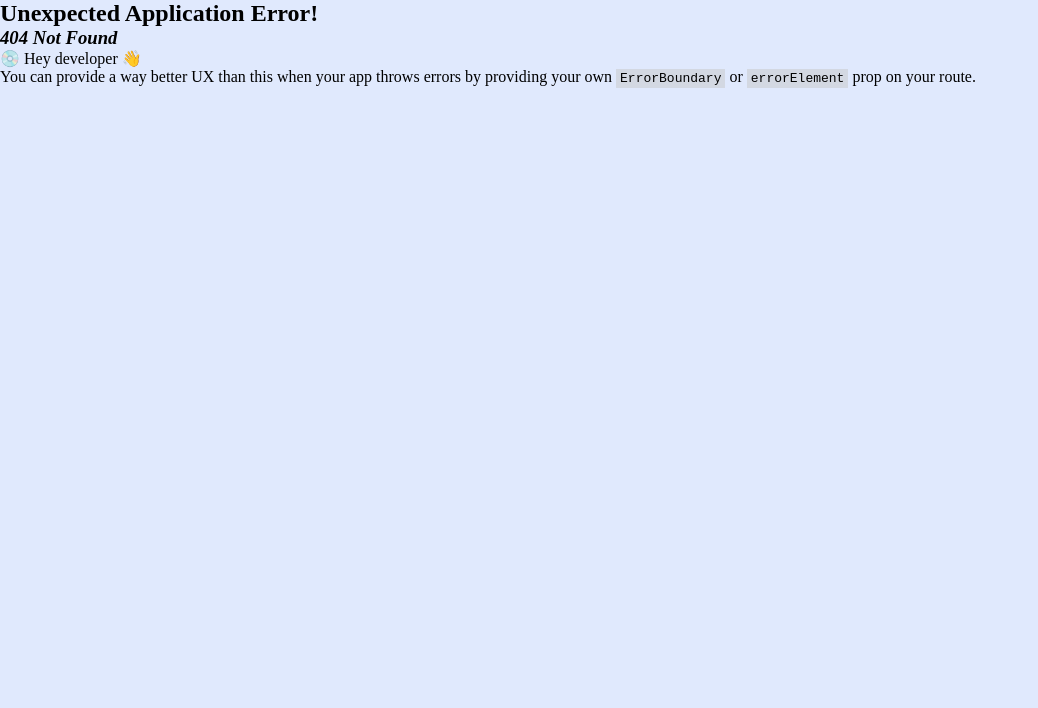
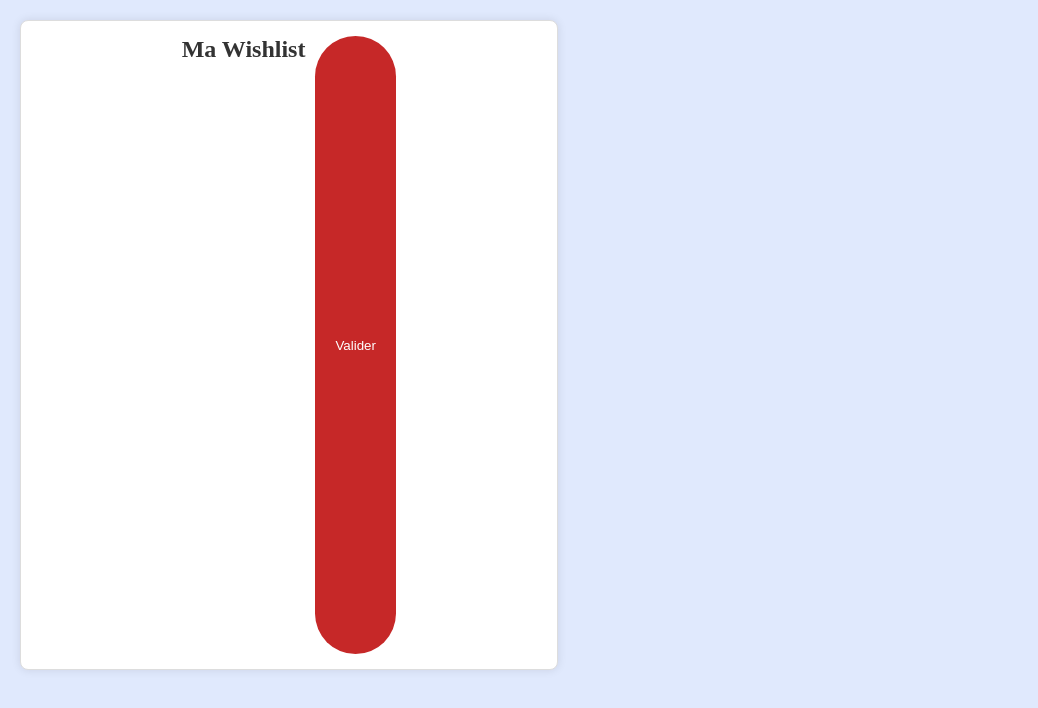
Before and after one commit to Ange230700/WildChristmas, a React (Vite) app: page /wishlist in a window 1280 px wide. Before the commit this address had no page. Shown: the top 708 px of the page, without its empty margins (0-1038 px from the left). Built offline with nearby package versions, Linux system fonts and the light colour scheme.

Commit message:
updating wishlist component..

```diff
--- a/src/components/WishList.jsx
+++ b/src/components/WishList.jsx
@@ -1,21 +1,46 @@
 import React, { useState, useEffect } from "react";
-import productsData from "../data.js";
+import ListCadeaux from "./ListCadeaux.jsx";
+import temporaryArray from "../services/temporaryArray.js";
 
-const Wishlist = () => {
+const Wishlist = ({ id, Description, Category, Image }) => {
   const [wishlist, setWishlist] = useState([]);
 
-  useEffect(() => {
-    setProducts([...productsData]);
-  }, []);
+  function handleClick() {
+    temporaryArray.remove({ id, Description, Category, Image });
+  }
+
+  const handleValidation = () => {
+    // Logique de validation..
+    console.log("Wishlist validée!", wishlist);
+  };
+
+  return (
+    <>
+      <div className="wishlist-container">
+        <h2>Ma Wishlist</h2>
+        {temporaryArray.map((cadeau) => {
+          return (
+            <button
+              key={cadeau.id}
+              className="cadeau-container"
+              onClick={handleClick()}
+            >
+              <Cadeau
+                id={cadeau.id}
+                Description={cadeau.Description}
+                Category={cadeau.Category}
+                Image={cadeau.Image}
+                Onclick={handleClick}
+              />
+            </button>
+          );
+        })}
+        <button className="bouton-valider" onClick={handleValidation}>
+          Valider
+        </button>
+      </div>
+    </>
+  );
 };
 
-return (
-  <div>
-    <h2>Ma Wishlist</h2>
-    {products.map((product) => (
-      <WishlistProduct key={product.id} product={product} />
-    ))}
-  </div>
-);
-
 export default Wishlist;
--- /dev/null
+++ b/src/services/temporaryArray.js
@@ -0,0 +1,3 @@
+const temporaryArray = [];
+
+export default temporaryArray;
--- a/src/styles/wishlist.scss
+++ b/src/styles/wishlist.scss
@@ -0,0 +1,60 @@
+.wishlist-container {
+    display: flex;
+    justify-content: center;
+    padding: 15px;
+    height: 650px;
+    width: 42vw;
+    border: 1px solid #ddd;
+    border-radius: 8px;
+    box-shadow: 0 0 10px rgba(0, 0, 0, 0.1);
+    margin: 20px;
+    background-color: #fff;
+  }
+
+  .wishlist-container h2 {
+    color: #333;
+    font-size: 24px;
+    margin-bottom: 15px;
+  }
+
+  .wishlist-item {
+    border-bottom: 1px solid #ddd;
+    padding: 15px;
+    display: flex;
+    align-items: center;
+  }
+
+  .product-name {
+    flex: 1;
+    color: #333;
+    font-size: 16px;
+  }
+
+  .remove-button {
+    background-color: #e74c3c;
+    color: #fff;
+    border: none;
+    padding: 8px 12px;
+    border-radius: 4px;
+    cursor: pointer;
+    margin-left: 10px;
+  }
+
+  .remove-button:hover {
+    background-color: #c0392b;
+  }
+
+  .bouton-valider {
+    padding: 20px;
+    border-radius: 500px;
+    background-color: #c62828; /* Dark Red */
+    color: #fff;
+    border: none;
+    padding: 10px 20px;
+    cursor: pointer;
+    margin-left: 10px;
+  }
+
+  .bouton-valider:hover {
+    background-color: #2e7d32; /* Dark Green */
+  }
```
Also changed, not shown: src/main.jsx (+6 -1 lines).
